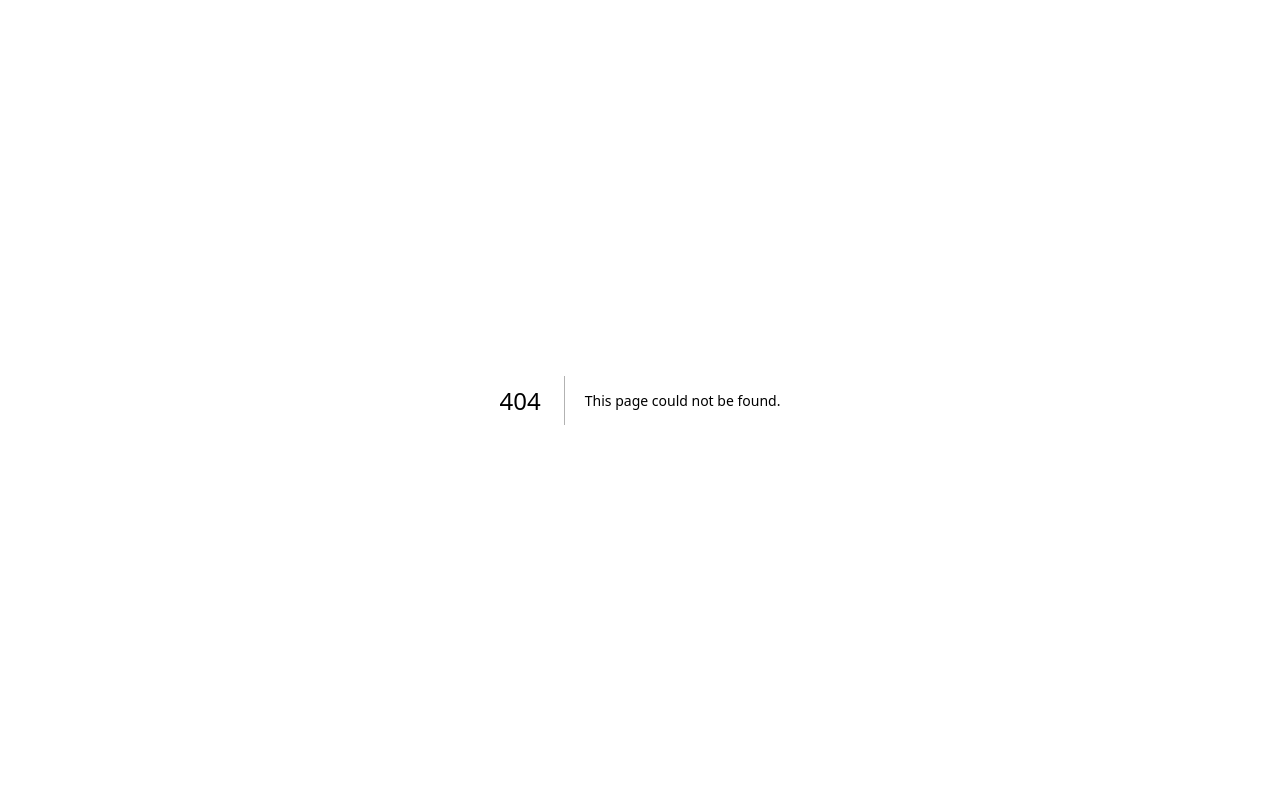
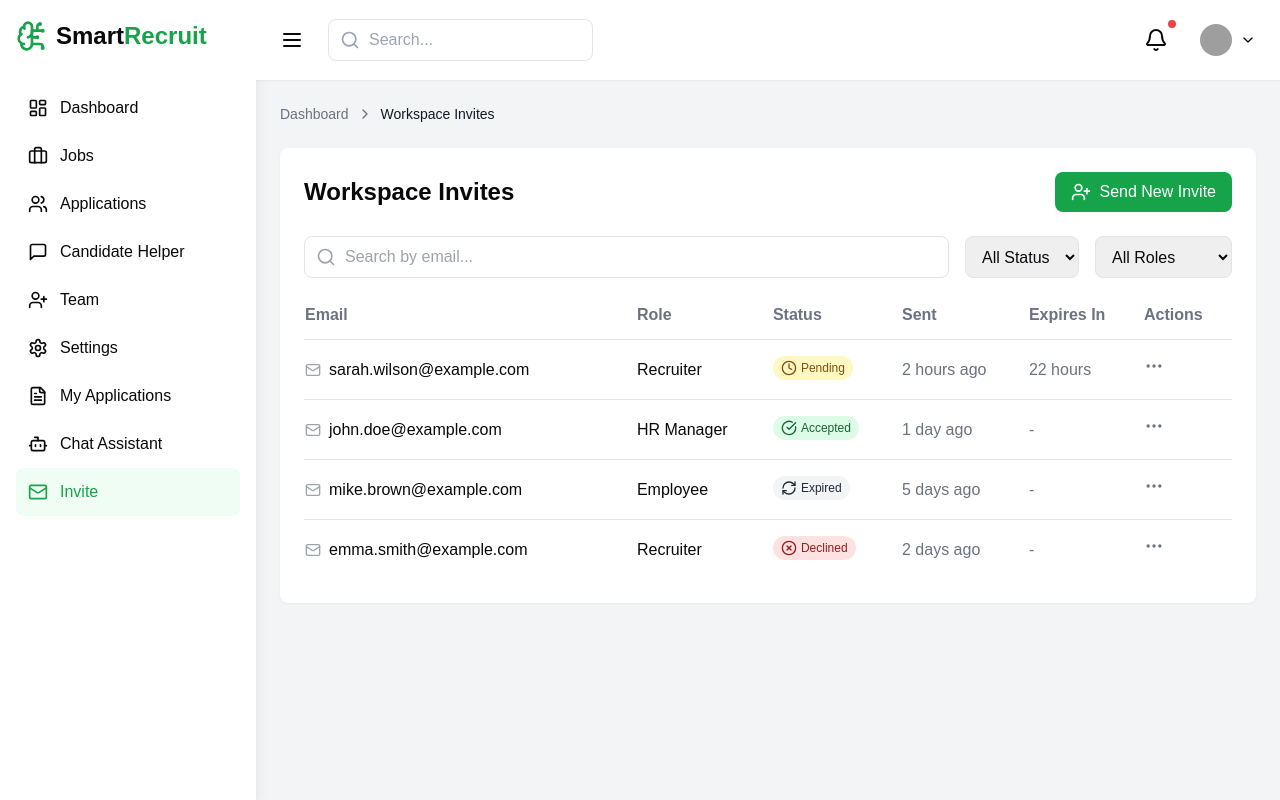
Before and after one commit to tinotendajecha/smart-recruit-app, a Next.js app: page /1/dashboard/invites in a window 1280 px wide. Before the commit this address had no page. Built offline with nearby package versions, Linux system fonts and the light colour scheme; grey boxes are pictures that could not be loaded.

Commit message:
Added iinvite page

```diff
--- /dev/null
+++ b/src/app/[company_name]/dashboard/invites/page.tsx
@@ -0,0 +1,240 @@
+'use client';
+
+import { useState } from 'react';
+import {
+  ChevronRight,
+  UserPlus,
+  Mail,
+  Search,
+  Filter,
+  Clock,
+  CheckCircle,
+  XCircle,
+  MoreHorizontal,
+  RefreshCw
+} from 'lucide-react';
+
+export default function InvitesPage() {
+  const [selectedStatus, setSelectedStatus] = useState('all');
+  const [selectedRole, setSelectedRole] = useState('all');
+
+  // Mock data - replace with your actual data
+  const invites = [
+    {
+      id: 1,
+      email: 'sarah.wilson@example.com',
+      role: 'Recruiter',
+      status: 'pending',
+      sentAt: '2 hours ago',
+      expiresIn: '22 hours'
+    },
+    {
+      id: 2,
+      email: 'john.doe@example.com',
+      role: 'HR Manager',
+      status: 'accepted',
+      sentAt: '1 day ago',
+      expiresIn: null
+    },
+    {
+      id: 3,
+      email: 'mike.brown@example.com',
+      role: 'Employee',
+      status: 'expired',
+      sentAt: '5 days ago',
+      expiresIn: null
+    },
+    {
+      id: 4,
+      email: 'emma.smith@example.com',
+      role: 'Recruiter',
+      status: 'declined',
+      sentAt: '2 days ago',
+      expiresIn: null
+    }
+  ];
+
+  const getStatusColor = (status:any) => {
+    switch (status) {
+      case 'pending':
+        return 'bg-yellow-100 text-yellow-800';
+      case 'accepted':
+        return 'bg-green-100 text-green-800';
+      case 'expired':
+        return 'bg-gray-100 text-gray-800';
+      case 'declined':
+        return 'bg-red-100 text-red-800';
+      default:
+        return 'bg-gray-100 text-gray-800';
+    }
+  };
+
+  const getStatusIcon = (status:any) => {
+    switch (status) {
+      case 'pending':
+        return <Clock className="w-4 h-4" />;
+      case 'accepted':
+        return <CheckCircle className="w-4 h-4" />;
+      case 'expired':
+        return <RefreshCw className="w-4 h-4" />;
+      case 'declined':
+        return <XCircle className="w-4 h-4" />;
+      default:
+        return null;
+    }
+  };
+
+  return (
+    <div className="space-y-6">
+      {/* Breadcrumb */}
+      <div className="flex items-center text-sm text-gray-500">
+        <span>Dashboard</span>
+        <ChevronRight className="w-4 h-4 mx-2" />
+        <span className="text-gray-900">Workspace Invites</span>
+      </div>
+
+      <div className="bg-white rounded-lg shadow-sm p-4 md:p-6">
+        <div className="flex flex-col sm:flex-row sm:items-center justify-between gap-4 mb-6">
+          <h1 className="text-2xl font-semibold">Workspace Invites</h1>
+
+          {/* New Invite Button */}
+          <button
+            className="w-full sm:w-auto bg-green-600 text-white px-4 py-2 rounded-lg hover:bg-green-700 inline-flex items-center justify-center gap-2"
+            onClick={() => {
+              // Handle new invite
+            }}
+          >
+            <UserPlus className="w-5 h-5" />
+            Send New Invite
+          </button>
+        </div>
+
+        {/* Search and Filters */}
+        <div className="space-y-4 mb-6">
+          <div className="flex flex-col sm:flex-row gap-4">
+            {/* Search */}
+            <div className="relative flex-1">
+              <Search className="absolute left-3 top-1/2 transform -translate-y-1/2 text-gray-400 w-5 h-5" />
+              <input
+                type="text"
+                placeholder="Search by email..."
+                className="w-full pl-10 pr-4 py-2 border rounded-lg focus:ring-2 focus:ring-green-500 focus:border-green-500"
+              />
+            </div>
+
+            {/* Filters */}
+            <div className="flex gap-4">
+              <select
+                className="px-3 py-2 border rounded-lg focus:ring-2 focus:ring-green-500 focus:border-green-500"
+                value={selectedStatus}
+                onChange={(e) => setSelectedStatus(e.target.value)}
+              >
+                <option value="all">All Status</option>
+                <option value="pending">Pending</option>
+                <option value="accepted">Accepted</option>
+                <option value="expired">Expired</option>
+                <option value="declined">Declined</option>
+              </select>
+
+              <select
+                className="px-3 py-2 border rounded-lg focus:ring-2 focus:ring-green-500 focus:border-green-500"
+                value={selectedRole}
+                onChange={(e) => setSelectedRole(e.target.value)}
+              >
+                <option value="all">All Roles</option>
+                <option value="recruiter">Recruiter</option>
+                <option value="hr">HR Manager</option>
+                <option value="employee">Employee</option>
+              </select>
+            </div>
+          </div>
+        </div>
+
+        {/* Desktop Table View */}
+        <div className="hidden md:block">
+          <table className="w-full">
+            <thead>
+              <tr className="text-left text-gray-500 border-b">
+                <th className="pb-3">Email</th>
+                <th className="pb-3">Role</th>
+                <th className="pb-3">Status</th>
+                <th className="pb-3">Sent</th>
+                <th className="pb-3">Expires In</th>
+                <th className="pb-3">Actions</th>
+              </tr>
+            </thead>
+            <tbody>
+              {invites.map((invite) => (
+                <tr key={invite.id} className="border-b last:border-b-0">
+                  <td className="py-4">
+                    <div className="flex items-center gap-2">
+                      <Mail className="w-4 h-4 text-gray-400" />
+                      {invite.email}
+                    </div>
+                  </td>
+                  <td className="py-4">{invite.role}</td>
+                  <td className="py-4">
+                    <span className={`inline-flex items-center gap-1 px-2 py-1 rounded-full text-xs ${getStatusColor(invite.status)}`}>
+                      {getStatusIcon(invite.status)}
+                      {invite.status.charAt(0).toUpperCase() + invite.status.slice(1)}
+                    </span>
+                  </td>
+                  <td className="py-4 text-gray-500">{invite.sentAt}</td>
+                  <td className="py-4 text-gray-500">
+                    {invite.expiresIn || '-'}
+                  </td>
+                  <td className="py-4">
+                    <button className="text-gray-500 hover:text-gray-700">
+                      <MoreHorizontal className="w-5 h-5" />
+                    </button>
+                  </td>
+                </tr>
+              ))}
+            </tbody>
+          </table>
+        </div>
+
+        {/* Mobile Card View */}
+        <div className="md:hidden space-y-4">
+          {invites.map((invite) => (
+            <div key={invite.id} className="bg-white border rounded-lg p-4 space-y-3">
+              <div className="flex items-center justify-between">
+                <div className="flex items-center gap-2">
+                  <Mail className="w-4 h-4 text-gray-400" />
+                  <span className="font-medium">{invite.email}</span>
+                </div>
+                <span className={`inline-flex items-center gap-1 px-2 py-1 rounded-full text-xs ${getStatusColor(invite.status)}`}>
+                  {getStatusIcon(invite.status)}
+                  {invite.status.charAt(0).toUpperCase() + invite.status.slice(1)}
+                </span>
+              </div>
+
+              <div className="grid grid-cols-2 gap-2 text-sm">
+                <div>
+                  <p className="text-gray-500">Role</p>
+                  <p className="font-medium">{invite.role}</p>
+                </div>
+                <div>
+                  <p className="text-gray-500">Sent</p>
+                  <p className="font-medium">{invite.sentAt}</p>
+                </div>
+                {invite.expiresIn && (
+                  <div>
+                    <p className="text-gray-500">Expires In</p>
+                    <p className="font-medium">{invite.expiresIn}</p>
+                  </div>
+                )}
+              </div>
+
+              <div className="flex justify-end pt-2 border-t">
+                <button className="text-gray-500 hover:text-gray-700">
+                  <MoreHorizontal className="w-5 h-5" />
+                </button>
+              </div>
+            </div>
+          ))}
+        </div>
+      </div>
+    </div>
+  );
+}
--- a/src/app/[company_name]/dashboard/layout.tsx
+++ b/src/app/[company_name]/dashboard/layout.tsx
@@ -17,6 +17,7 @@ import {
   BrainCircuitIcon,
   Bot,
   FileText,
+  Mail,
 } from "lucide-react";
 
 import { useParams } from "next/navigation";
@@ -75,6 +76,10 @@ export default function DashboardLayout({
       name: "Chat Assistant",
       icon: <Bot className="w-5 h-5" />,
       path: `/${company_name}/dashboard/candidate-chat`,
+    },{
+      name: "Invite",
+      icon:<Mail className="w-5 h-5" />,
+      path: `/${company_name}/dashboard/invites`,
     },
   ];
 
--- a/src/app/auth/login/page.tsx
+++ b/src/app/auth/login/page.tsx
@@ -49,13 +49,11 @@ const page = () => {
 
   const onSubmit = async (values: z.infer<typeof formSchema>) => {
     try {
+      const email = values.email;
+      const password = values.password;
 
       // Set loading state to true
       setIsLoading(true)
-
-      // await sleep(2000)
-      const email = values.email;
-      const password = values.password;
 
       const response = await fetch("/api/auth/login", {
         method: "POST",
@@ -75,11 +73,10 @@ const page = () => {
         setIsLoading(false)
       }
 
+      router.push('/yirifi/dashboard')
 
       // Set loading state to false
       setIsLoading(false)
-
-      router.push('/yirifi/dashboard')
 
     } catch (error) {
       console.log('Something went wrong during login!')
--- a/src/components/MobileMenu.tsx
+++ b/src/components/MobileMenu.tsx
@@ -1,5 +1,5 @@
 import { Dialog } from "@headlessui/react";
-import { Bot, FileText, Menu, X } from "lucide-react";
+import { Bot, FileText, Mail, Menu, X } from "lucide-react";
 import { useState } from "react";
 import { useParams } from "next/navigation";
 import { usePathname } from "next/navigation";
@@ -65,6 +65,11 @@ export default function MobileMenu() {
       icon: <Bot className="w-5 h-5" />,
       path: `/${company_name}/dashboard/candidate-chat`,
     },
+    {
+      name: "Invite",
+      icon: <Mail className="w-5 h-5" />,
+      path: `/${company_name}/dashboard/invites`,
+    },
   ];
 
   return (
@@ -86,8 +91,14 @@ export default function MobileMenu() {
             <nav className="space-y-4">
               <div
                 onClick={() => setIsOpen(false)}
-                className="flex justify-end"
+                className="flex items-center justify-between"
               >
+                <div className=" flex items-center space-x-2">
+                  <BrainCircuitIcon className="h-8 w-8 text-green-600" />
+                  <span className="text-2xl font-bold">
+                    Smart<span className="text-green-600">Recruit</span>
+                  </span>
+                </div>
                 <X size={30} />
               </div>
               {navItems.map((item) => (
```
